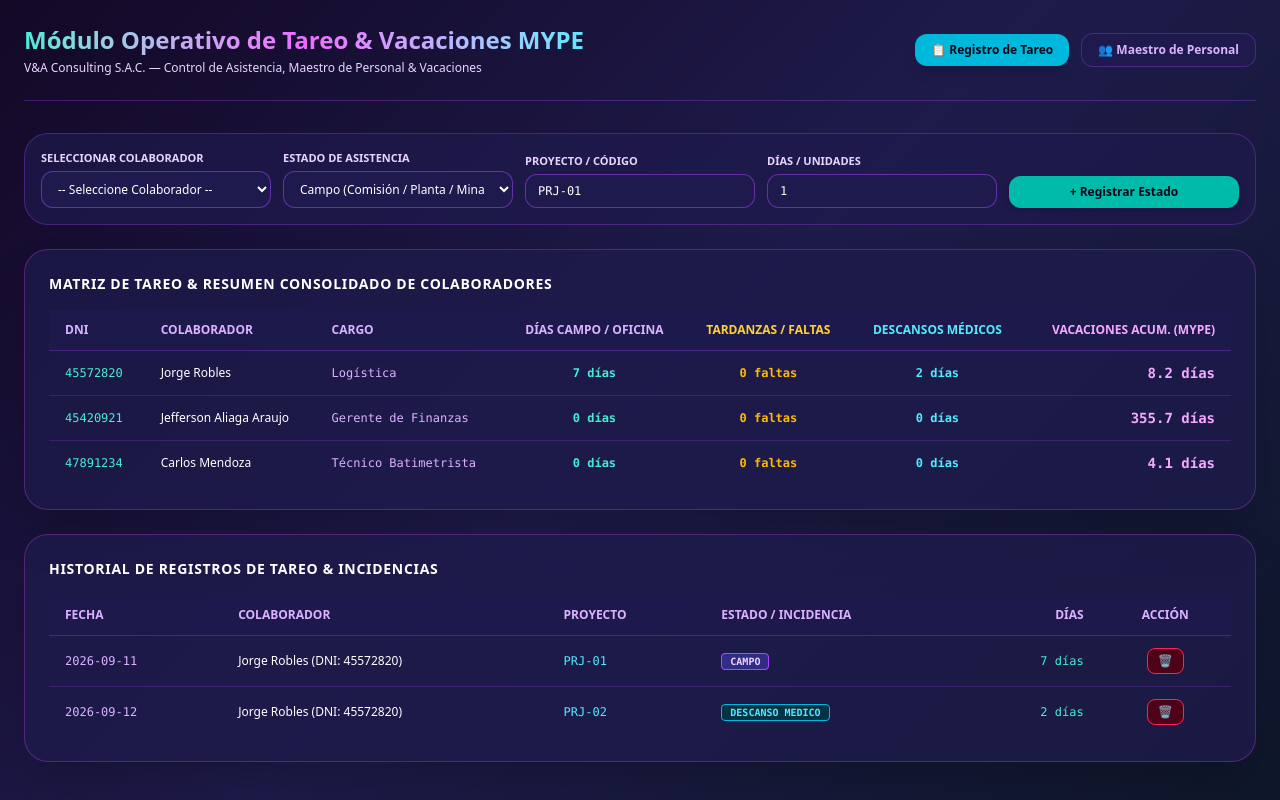
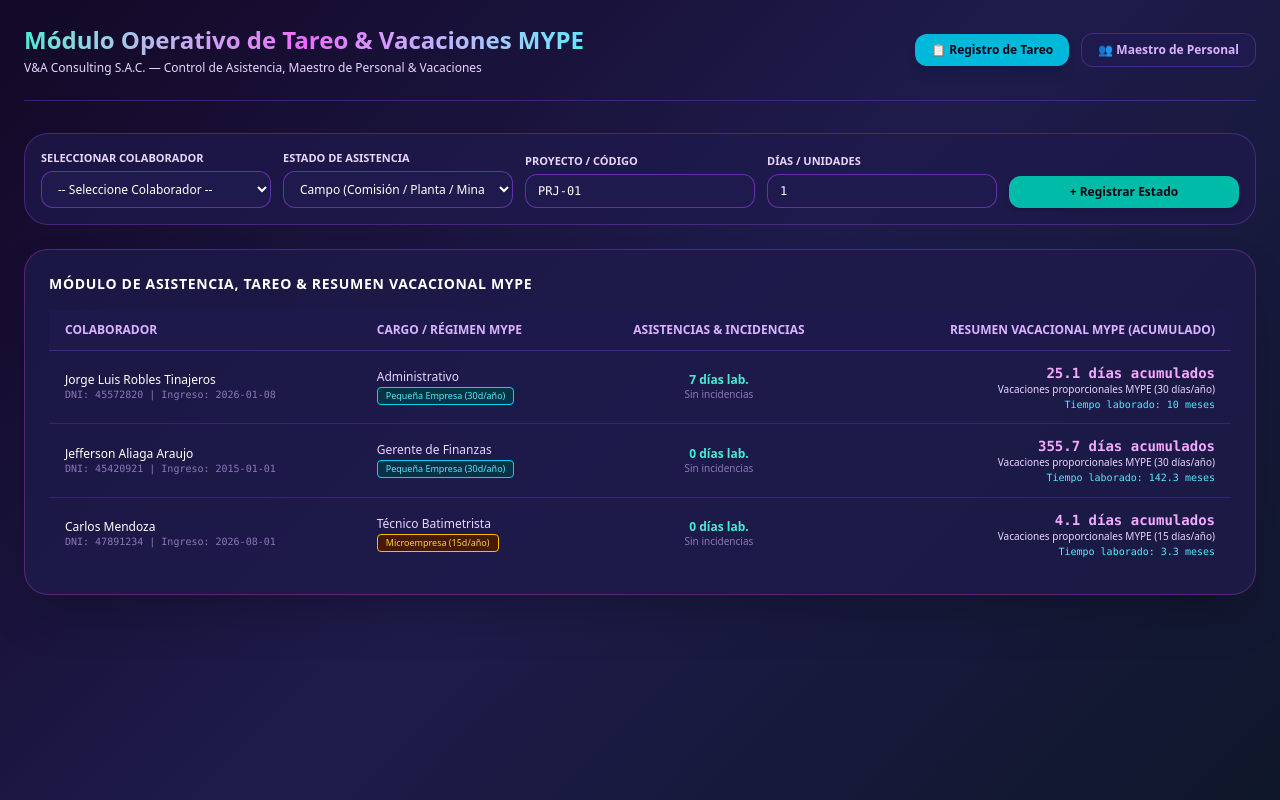
Before and after one commit to jroblestinajeros-lab/Control-de-vencimientos, a Next.js app: page /tareo in a window 1280 px wide. Built offline with nearby package versions, Linux system fonts and the light colour scheme.

Commit message:
Update page.tsx

```diff
--- a/app/tareo/page.tsx
+++ b/app/tareo/page.tsx
@@ -55,7 +55,7 @@ export default function TareoPage() {
       try { setCollaborators(JSON.parse(savedCollabs)); } catch (e) { setCollaborators([]); }
     } else {
       const defaultCollabs: Collaborator[] = [
-        { dni: '45572820', name: 'Jorge Robles', cargo: 'Logística', startDate: '2026-08-01', regime: 'small' },
+        { dni: '45572820', name: 'Jorge Luis Robles Tinajeros', cargo: 'Administrativo', startDate: '2026-01-08', regime: 'small' },
         { dni: '45420921', name: 'Jefferson Aliaga Araujo', cargo: 'Gerente de Finanzas', startDate: '2015-01-01', regime: 'small' },
         { dni: '47891234', name: 'Carlos Mendoza', cargo: 'Técnico Batimetrista', startDate: '2026-08-01', regime: 'micro' }
       ];
@@ -67,8 +67,7 @@ export default function TareoPage() {
       try { setTareos(JSON.parse(savedTareos)); } catch (e) { setTareos([]); }
     } else {
       const defaultTareos: TareoRecord[] = [
-        { id: '1', dni: '45572820', name: 'Jorge Robles', cargo: 'Logística', projectCode: 'PRJ-01', status: 'campo', daysWorked: 7, date: '2026-09-11' },
-        { id: '2', dni: '45572820', name: 'Jorge Robles', cargo: 'Logística', projectCode: 'PRJ-02', status: 'descanso_medico', daysWorked: 2, date: '2026-09-12' }
+        { id: '1', dni: '45572820', name: 'Jorge Luis Robles Tinajeros', cargo: 'Administrativo', projectCode: 'PRJ-01', status: 'campo', daysWorked: 7, date: '2026-09-11' }
       ];
       setTareos(defaultTareos);
       localStorage.setItem('vya_tareos', JSON.stringify(defaultTareos));
@@ -77,7 +76,7 @@ export default function TareoPage() {
     setLoading(false);
   }, []);
 
-  // --- CÁLCULO DE VACACIONES MYPE ---
+  // --- LÓGICA DE CÁLCULO DE VACACIONES MYPE RIGUROSA ---
   const calculateVacationStatus = (startDateStr: string, regime: 'micro' | 'small') => {
     if (!startDateStr) return { earnedDays: 0, statusMessage: 'Sin fecha de ingreso', totalMonths: 0 };
 
@@ -92,18 +91,23 @@ export default function TareoPage() {
     const days = now.getDate() - start.getDate();
 
     const totalMonthsFraction = Math.max(0, months + (days >= 0 ? days / 30 : 0));
+
+    // Asignación correcta según régimen MYPE: Microempresa = 15 días/año | Pequeña Empresa = 30 días/año
     const annualDays = regime === 'micro' ? 15 : 30;
     const monthlyAccrualRate = annualDays / 12;
 
     const earnedDays = totalMonthsFraction * monthlyAccrualRate;
     const completedFullMonth = diffDaysTotal >= 30;
 
-    let statusMessage = !completedFullMonth ? 'En periodo inicial (< 1 mes)' : `Proporcional MYPE (~${earnedDays.toFixed(1)} días)`;
+    let statusMessage = !completedFullMonth
+      ? 'En periodo inicial (< 1 mes)'
+      : `Vacaciones proporcionales MYPE (${annualDays} días/año)`;
 
     return {
       totalMonths: Number(totalMonthsFraction.toFixed(1)),
       earnedDays: Number(earnedDays.toFixed(1)),
-      statusMessage
+      statusMessage,
+      annualDays
     };
   };
 
@@ -236,6 +240,7 @@ export default function TareoPage() {
                     <th className="px-4 py-3">Colaborador</th>
                     <th className="px-4 py-3">Cargo</th>
                     <th className="px-4 py-3">Fecha Ingreso</th>
+                    <th className="px-4 py-3">Régimen</th>
                     <th className="px-4 py-3 text-right">Vacaciones MYPE Acumuladas</th>
                   </tr>
                 </thead>
@@ -248,6 +253,11 @@ export default function TareoPage() {
                         <td className="px-4 py-3 text-white font-sans font-medium">{c.name}</td>
                         <td className="px-4 py-3 text-purple-300">{c.cargo}</td>
                         <td className="px-4 py-3">{c.startDate}</td>
+                        <td className="px-4 py-3">
+                          <span className={`px-2 py-0.5 rounded text-[10px] border ${c.regime === 'micro' ? 'bg-amber-950 border-amber-400 text-amber-300' : 'bg-cyan-950 border-cyan-400 text-cyan-300'}`}>
+                            {c.regime === 'micro' ? 'Microempresa (15d)' : 'Pequeña Empresa (30d)'}
+                          </span>
+                        </td>
                         <td className="px-4 py-3 text-right font-bold text-fuchsia-300">{vac.earnedDays} días ({vac.statusMessage})</td>
                       </tr>
                     );
@@ -293,26 +303,22 @@ export default function TareoPage() {
               </div>
             </form>
 
-            {/* MATRIZ DE TAREO DETALLADA CON RESUMEN DE FALTAS, DESCANSO MÉDICO Y VACACIONES MYPE */}
+            {/* MATRIZ DE TAREO DETALLADA CON RÉGIMEN Y VACACIONES MYPE CORRECTAS */}
             <div className="rounded-3xl p-6 shadow-2xl border space-y-4" style={{ backgroundColor: 'rgba(30, 27, 75, 0.75)', borderColor: 'rgba(217, 70, 239, 0.3)' }}>
-              <h2 className="text-sm font-bold text-white uppercase tracking-wider">Matriz de Tareo & Resumen Consolidado de Colaboradores</h2>
+              <h2 className="text-sm font-bold text-white uppercase tracking-wider">Módulo de Asistencia, Tareo & Resumen Vacacional MYPE</h2>
 
               <div className="overflow-x-auto">
                 <table className="w-full text-left text-sm text-purple-200">
                   <thead className="bg-indigo-950/80 text-purple-300 uppercase text-xs border-b border-purple-500/30">
                     <tr>
-                      <th className="px-4 py-3">DNI</th>
                       <th className="px-4 py-3">Colaborador</th>
-                      <th className="px-4 py-3">Cargo</th>
-                      <th className="px-4 py-3 text-center">Días Campo / Oficina</th>
-                      <th className="px-4 py-3 text-center text-amber-300">Tardanzas / Faltas</th>
-                      <th className="px-4 py-3 text-center text-cyan-300">Descansos Médicos</th>
-                      <th className="px-4 py-3 text-right text-fuchsia-300">Vacaciones Acum. (MYPE)</th>
+                      <th className="px-4 py-3">Cargo / Régimen MYPE</th>
+                      <th className="px-4 py-3 text-center">Asistencias & Incidencias</th>
+                      <th className="px-4 py-3 text-right">Resumen Vacacional MYPE (Acumulado)</th>
                     </tr>
                   </thead>
                   <tbody className="divide-y divide-purple-500/20 font-mono text-xs">
                     {collaborators.map((c) => {
-                      // Agrupar registros de tareo de este colaborador
                       const collabTareos = tareos.filter(t => t.dni === c.dni);
                       const totalCampoOficina = collabTareos.filter(t => t.status === 'campo' || t.status === 'oficina').reduce((acc, t) => acc + t.daysWorked, 0);
                       const totalTardanzas = collabTareos.filter(t => t.status === 'tardanza').reduce((acc, t) => acc + t.daysWorked, 0);
@@ -323,62 +329,34 @@ export default function TareoPage() {
 
                       return (
                         <tr key={c.dni} className="hover:bg-indigo-900/30">
-                          <td className="px-4 py-3 text-teal-300">{c.dni}</td>
-                          <td className="px-4 py-3 text-white font-sans font-medium">{c.name}</td>
-                          <td className="px-4 py-3 text-purple-300">{c.cargo}</td>
-                          <td className="px-4 py-3 text-center text-teal-300 font-bold">{totalCampoOficina} días</td>
-                          <td className="px-4 py-3 text-center">
-                            <span className="text-amber-400 font-bold">{totalFaltas} faltas</span>
-                            {totalTardanzas > 0 && <span className="text-purple-300 text-[10px] block">({totalTardanzas} tard.)</span>}
+                          <td className="px-4 py-3 text-white font-sans font-medium">
+                            {c.name}
+                            <div className="text-[10px] text-purple-300/60 font-mono">DNI: {c.dni} | Ingreso: {c.startDate}</div>
                           </td>
-                          <td className="px-4 py-3 text-center text-cyan-300 font-bold">{totalDescansoMedico} días</td>
-                          <td className="px-4 py-3 text-right font-black text-fuchsia-300 text-sm">{vac.earnedDays} días</td>
+                          <td className="px-4 py-3 font-sans">
+                            <div className="text-purple-200 font-medium">{c.cargo}</div>
+                            {/* ETIQUETA DINÁMICA SEGÚN EL RÉGIMEN REAL */}
+                            <span className={`inline-block mt-0.5 px-2 py-0.5 rounded text-[9px] border ${c.regime === 'micro' ? 'bg-amber-950 border-amber-400 text-amber-300' : 'bg-cyan-950 border-cyan-400 text-cyan-300'}`}>
+                              {c.regime === 'micro' ? 'Microempresa (15d/año)' : 'Pequeña Empresa (30d/año)'}
+                            </span>
+                          </td>
+                          <td className="px-4 py-3 text-center font-sans">
+                            <div className="text-teal-300 font-bold">{totalCampoOficina} días lab.</div>
+                            <div className="text-[10px] text-purple-300">
+                              {totalFaltas > 0 && <span className="text-rose-400 font-bold mr-2">🔴 {totalFaltas} faltas</span>}
+                              {totalDescansoMedico > 0 && <span className="text-cyan-300 font-bold mr-2">🏥 {totalDescansoMedico} días DM</span>}
+                              {totalTardanzas > 0 && <span className="text-amber-300 font-bold">🟡 {totalTardanzas} tard.</span>}
+                              {totalFaltas === 0 && totalDescansoMedico === 0 && totalTardanzas === 0 && <span className="text-purple-300/60">Sin incidencias</span>}
+                            </div>
+                          </td>
+                          <td className="px-4 py-3 text-right">
+                            <div className="text-fuchsia-300 font-black text-sm">{vac.earnedDays} días acumulados</div>
+                            <div className="text-[10px] text-purple-200 font-sans">{vac.statusMessage}</div>
+                            <div className="text-[10px] text-cyan-300 font-mono mt-0.5">Tiempo laborado: {vac.totalMonths} meses</div>
+                          </td>
                         </tr>
                       );
                     })}
-                  </tbody>
-                </table>
-              </div>
-            </div>
-
-            {/* HISTORIAL INDIVIDUAL DE REGISTROS */}
-            <div className="rounded-3xl p-6 shadow-2xl border space-y-4" style={{ backgroundColor: 'rgba(30, 27, 75, 0.75)', borderColor: 'rgba(217, 70, 239, 0.3)' }}>
-              <h2 className="text-sm font-bold text-white uppercase tracking-wider">Historial de Registros de Tareo & Incidencias</h2>
-
-              <div className="overflow-x-auto">
-                <table className="w-full text-left text-sm text-purple-200">
-                  <thead className="bg-indigo-950/80 text-purple-300 uppercase text-xs border-b border-purple-500/30">
-                    <tr>
-                      <th className="px-4 py-3">Fecha</th>
-                      <th className="px-4 py-3">Colaborador</th>
-                      <th className="px-4 py-3">Proyecto</th>
-                      <th className="px-4 py-3">Estado / Incidencia</th>
-                      <th className="px-4 py-3 text-right">Días</th>
-                      <th className="px-4 py-3 text-center">Acción</th>
-                    </tr>
-                  </thead>
-                  <tbody className="divide-y divide-purple-500/20 font-mono text-xs">
-                    {tareos.map((t) => (
-                      <tr key={t.id} className="hover:bg-indigo-900/30">
-                        <td className="px-4 py-3 text-purple-300">{t.date}</td>
-                        <td className="px-4 py-3 text-white font-sans font-medium">{t.name} (DNI: {t.dni})</td>
-                        <td className="px-4 py-3 text-cyan-300">{t.projectCode}</td>
-                        <td className="px-4 py-3">
-                          <span className={`px-2 py-0.5 rounded text-[10px] uppercase font-bold ${
-                            t.status === 'falto' ? 'bg-rose-950 border border-rose-500 text-rose-300' :
-                            t.status === 'descanso_medico' ? 'bg-cyan-950 border border-cyan-500 text-cyan-300' :
-                            t.status === 'tardanza' ? 'bg-amber-950 border border-amber-500 text-amber-300' :
-                            'bg-indigo-900 border border-purple-500 text-purple-200'
-                          }`}>
-                            {t.status.replace('_', ' ')}
-                          </span>
-                        </td>
-                        <td className="px-4 py-3 text-right text-teal-300">{t.daysWorked} días</td>
-                        <td className="px-4 py-3 text-center">
-                          <button onClick={() => handleDeleteTareo(t.id)} className="bg-rose-950 hover:bg-rose-900 border border-rose-500 text-rose-300 px-2.5 py-1 rounded-lg text-xs">🗑️</button>
-                        </td>
-                      </tr>
-                    ))}
                   </tbody>
                 </table>
               </div>
```
